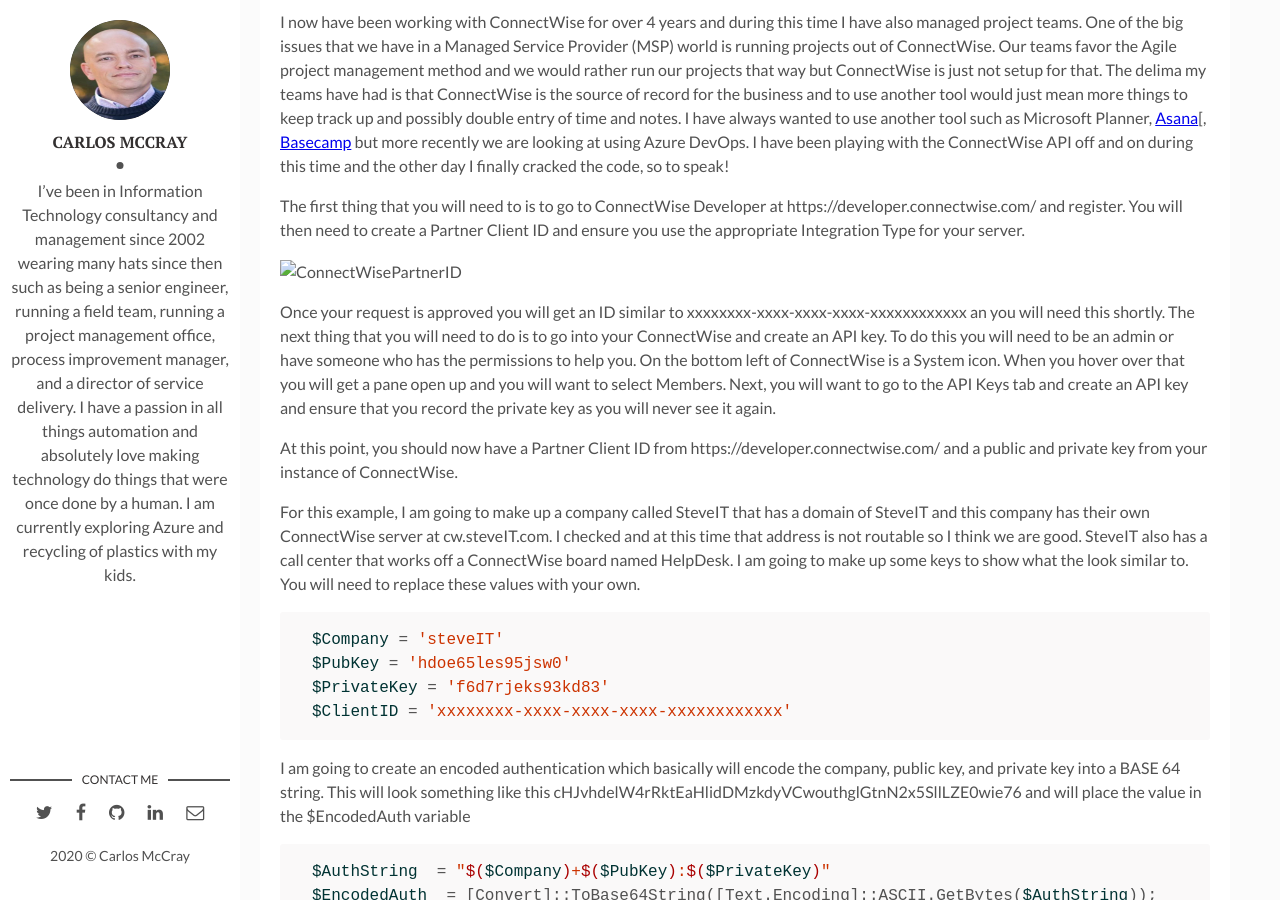
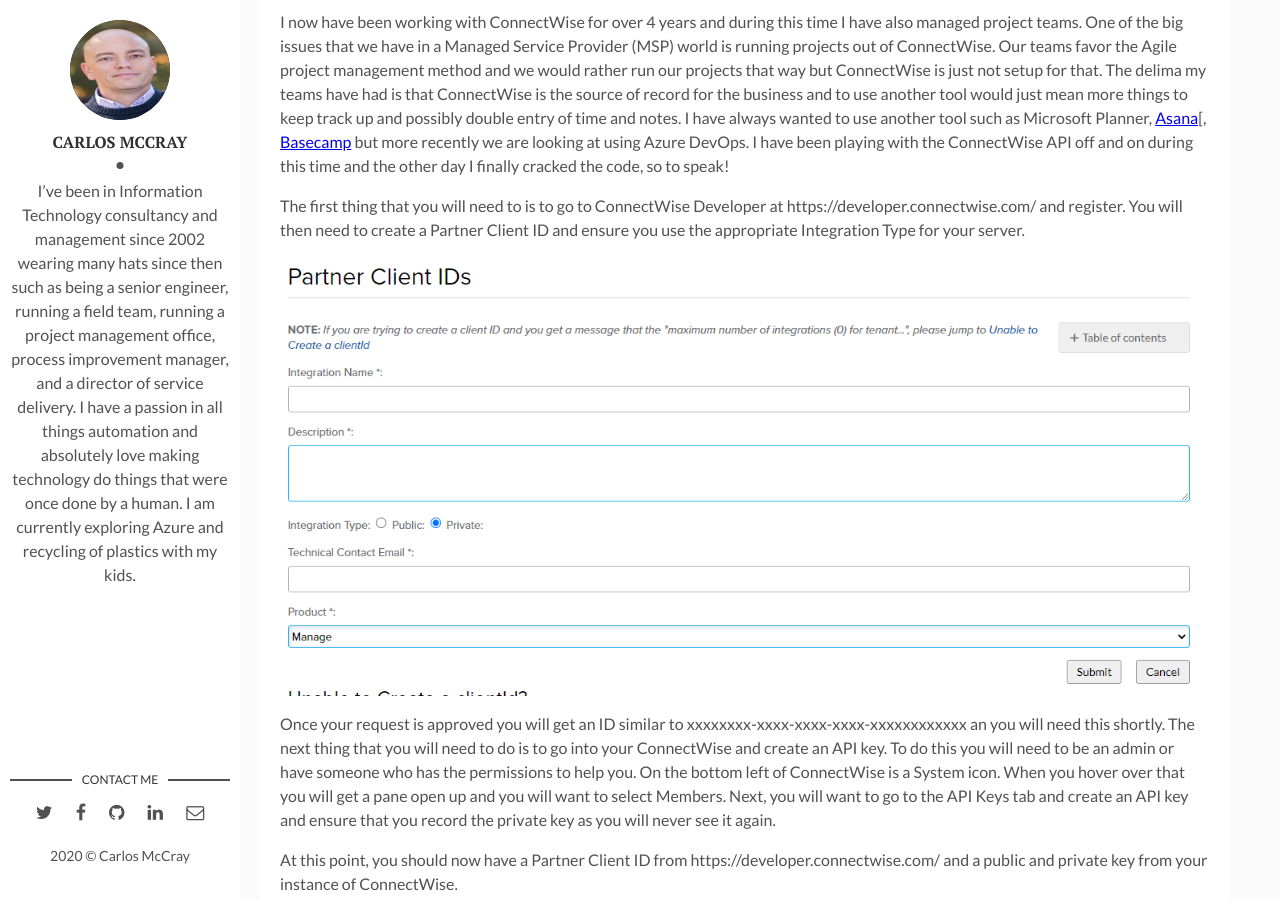
Before and after one commit to Anitalex/anitalex.github.io, a Jekyll site: the page built from _posts/2020-11-05-powershell-and-the-connectwise-api.markdown, in a window 1280 px wide and 900 px high, scrolled down 626 px. Built offline with Jekyll 4.4.1, drawn with Linux system fonts in a browser that asks for light colours; comment, search, counter and statistics services are not loaded.

Commit message:
there was an error with the pic

```diff
--- a/_posts/2020-11-05-powershell-and-the-connectwise-api.markdown
+++ b/_posts/2020-11-05-powershell-and-the-connectwise-api.markdown
@@ -13,7 +13,7 @@
 
 The first thing that you will need to is to go to ConnectWise Developer at https://developer.connectwise.com/ and register.  You will then need to create a Partner Client ID and ensure you use the appropriate Integration Type for your server.
 
-![ConnectWisePartnerID](/assets/ConnectWisePartnerID.PNG)
+![ConnectWisePartnerID](/assets/img/ConnectWisePartnerID.PNG)
 
 Once your request is approved you will get an ID similar to xxxxxxxx-xxxx-xxxx-xxxx-xxxxxxxxxxxx an you will need this shortly.  The next thing that you will need to do is to go into your ConnectWise and create an API key.  To do this you will need to be an admin or have someone who has the permissions to help you.  On the bottom left of ConnectWise is a System icon.  When you hover over that you will get a pane open up and you will want to select Members.  Next, you will want to go to the API Keys tab and create an API key and ensure that you record the private key as you will never see it again.
 
```
